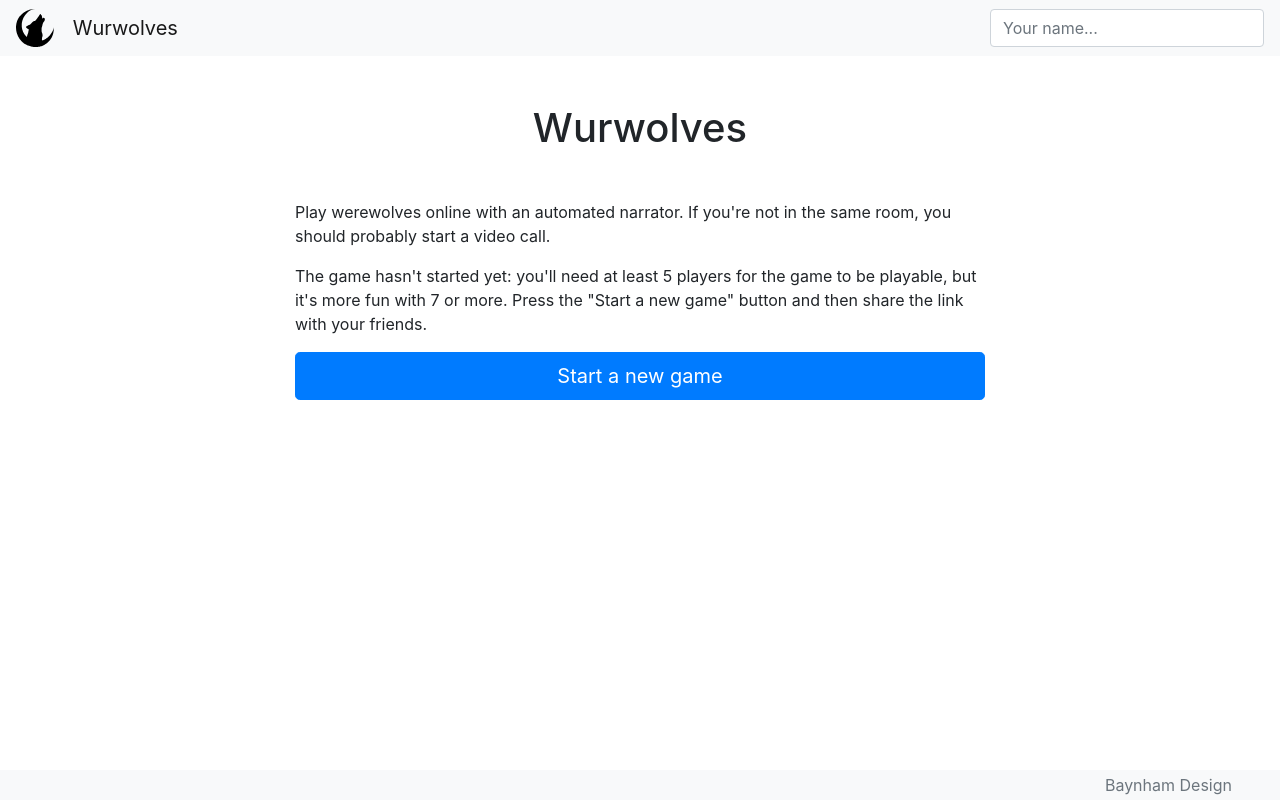
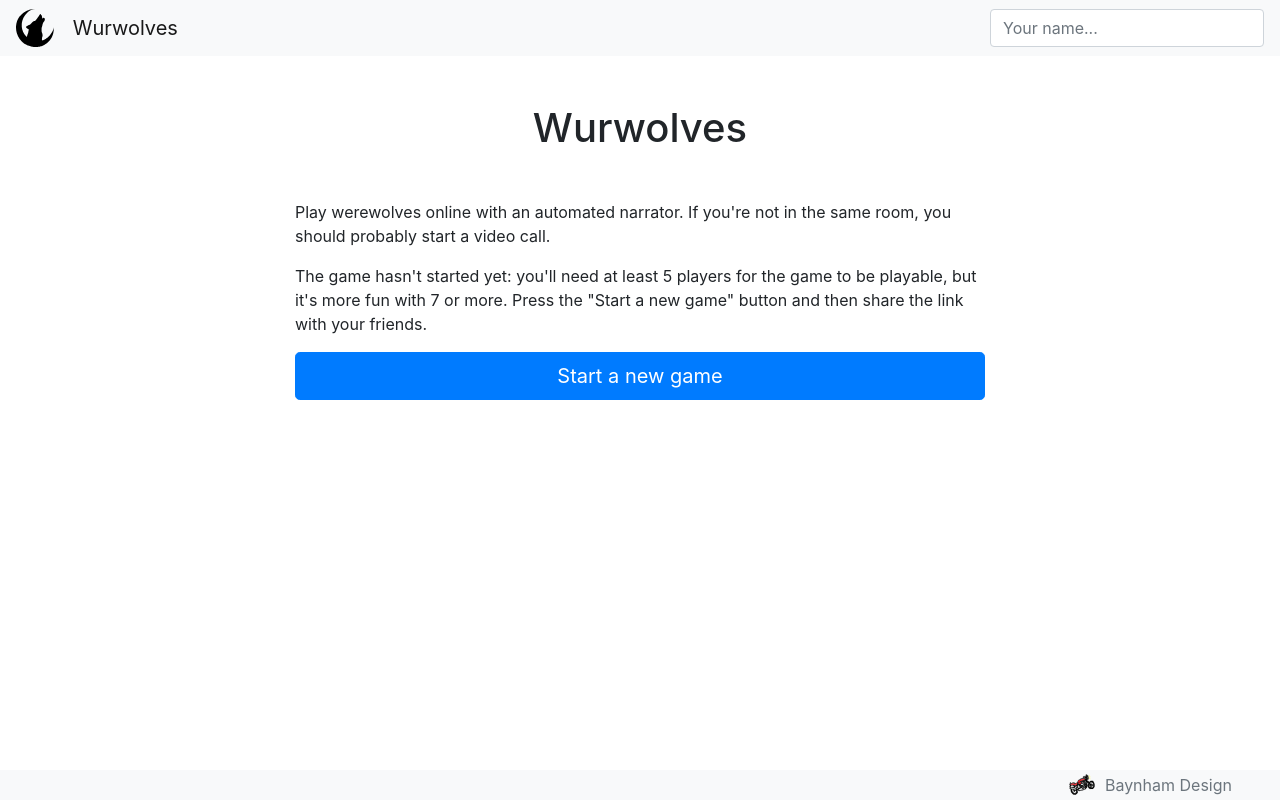
Before and after one commit to charlesbaynham/wurwolves, a React (Create React App) app in the folder react-ui/: page / in a window 1280 px wide. Built offline with nearby package versions, Linux system fonts and the light colour scheme.

Commit message:
Resize bike

```diff
--- a/react-ui/src/App.css
+++ b/react-ui/src/App.css
@@ -119,6 +119,14 @@ html {
   line-height: 30px;
 }
 
+#bike {
+  height: 100%;
+  margin: 0 0.5em;
+}
+#bike img {
+  height: 80%;
+}
+
 /* Shake animation */
 .error {
   animation: shake 0.82s cubic-bezier(.36,.07,.19,.97) both;
--- a/react-ui/src/features/Footer.js
+++ b/react-ui/src/features/Footer.js
@@ -2,7 +2,8 @@ import React from 'react';
 
 function Footer() {
     return (
-        <div className="text-muted footer d-flex flex-row-reverse px-5 bg-light bg-night-black">
+        <div className="text-muted footer d-flex flex-row justify-content-end px-5 bg-light bg-night-black">
+            <div id="bike" className="d-flex flex-column justify-content-center"><img src="images/bike.png" /></div>
             <p>Baynham Design</p>
         </div>
     )
```
Also changed, not shown: react-ui/public/images/bike.png (added).
